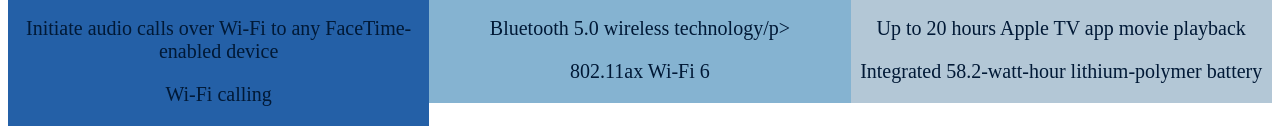
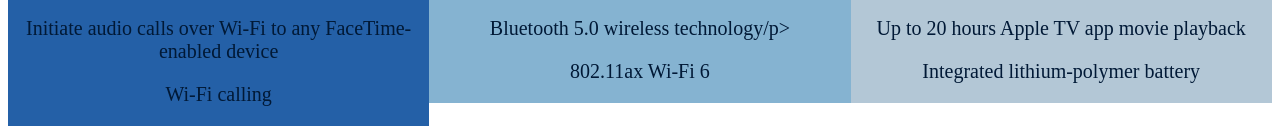
Before and after one commit to SuhaniDadhich/Laptop-website, a plain HTML site: page index.html in a window 1280 px wide. Shown: the part 1693-1819 px from the top of the page. Drawn offline with Linux system fonts and the light colour scheme.

Commit message:
Update index.html

```diff
--- a/index.html
+++ b/index.html
@@ -80,7 +80,7 @@
     <h1>Power and Battery</h1>
     <p> Up to 17 hours wireless web</p>
     <p>Up to 20 hours Apple TV app movie playback</p>
-    <p> Integrated 58.2-watt-hour lithium-polymer battery</p>
+    <p> Integrated lithium-polymer battery</p>
   </div></center>
 </div>
   </html>
```
